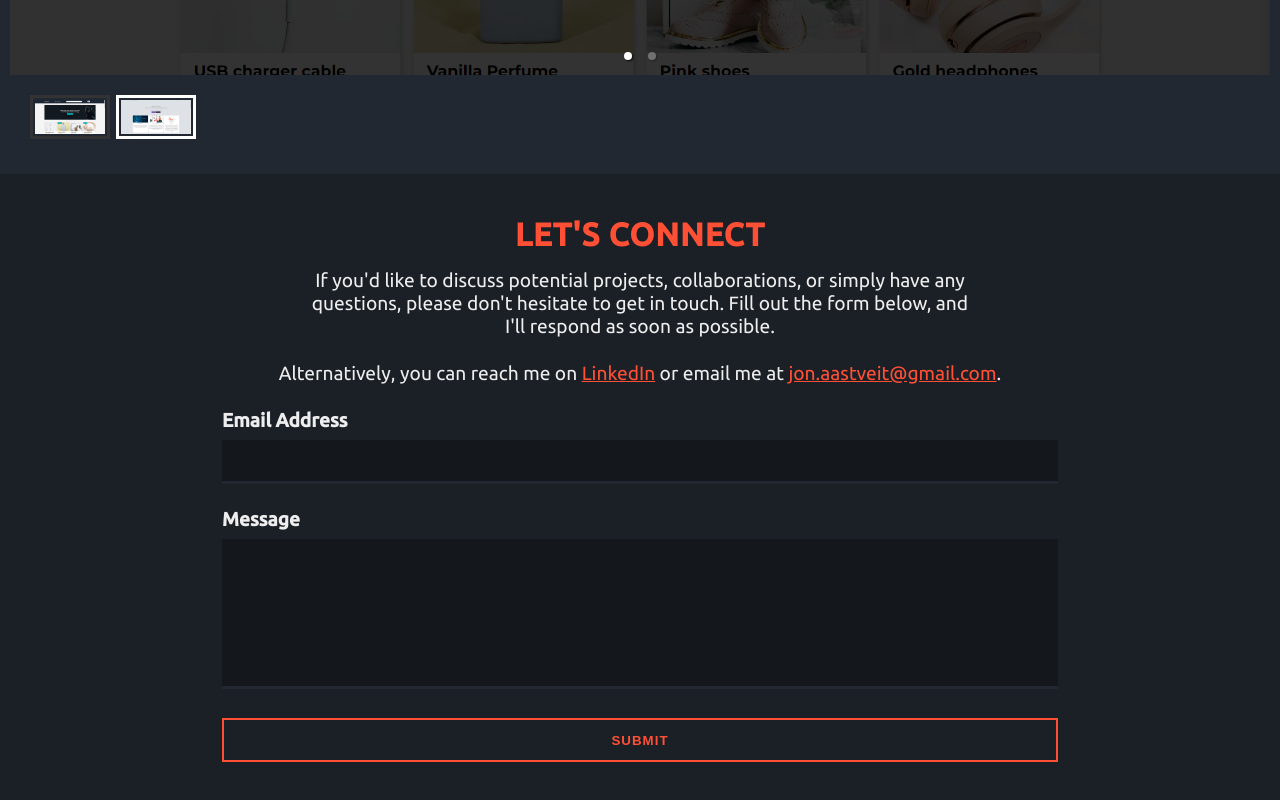
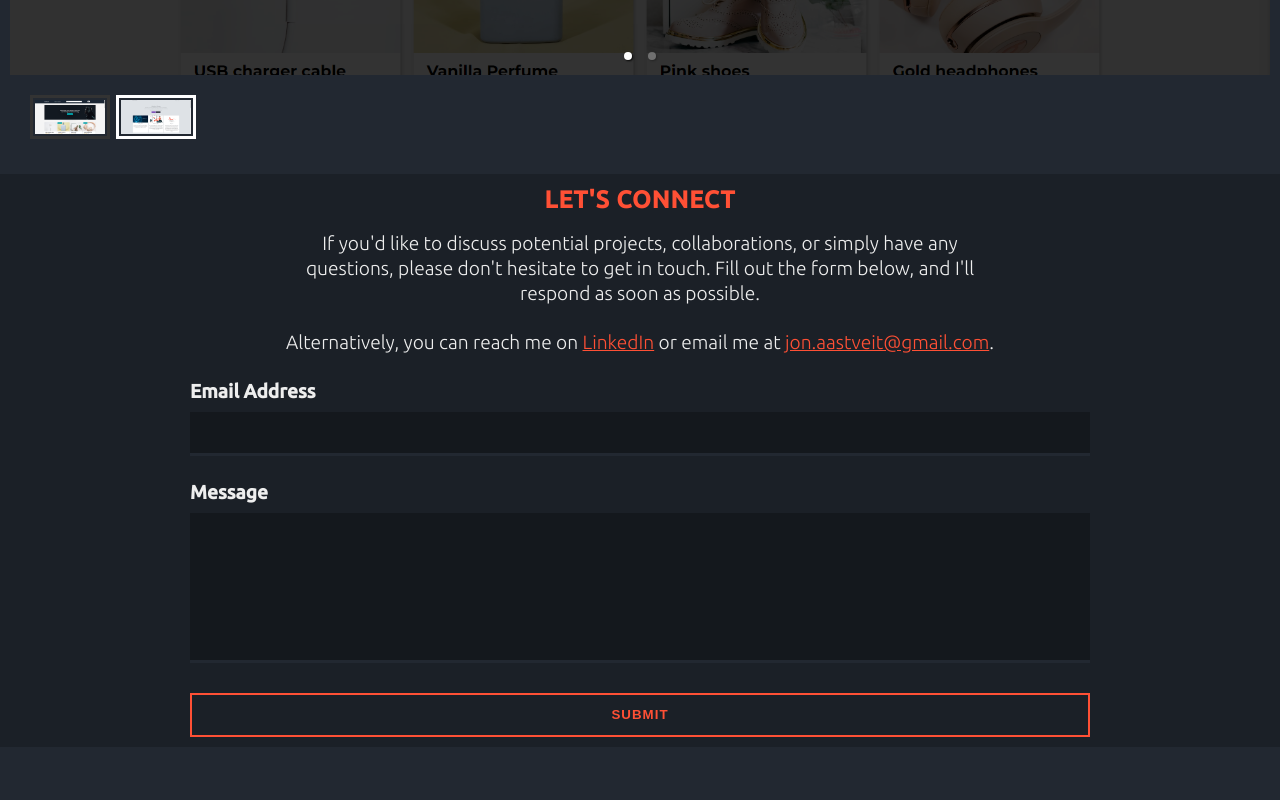
Before and after one commit to Jonast96/New_portfolio, a React (Vite) app: page / in a window 1280 px wide. Shown: the part 2275-3075 px from the top of the page. After the commit the page ends 3022 px from the top, so only its background shows below. Built offline with nearby package versions, Linux system fonts and the light colour scheme.

Commit message:
changed font

```diff
--- a/src/styles/sectionFour/sectionFour.scss
+++ b/src/styles/sectionFour/sectionFour.scss
@@ -1,11 +1,12 @@
 @import "../variables";
 .sectionFour {
   background-color: $secondaryColor;
-}
+  font-weight: 200;
+  line-height: 1.3;
+
   .contact-section {
     max-width: 900px;
     color: $textColor;
-  padding: 2rem;
     display: flex;
     flex-direction: column;
     align-items: center;
@@ -92,7 +93,7 @@
       }
     }
   }
-
+}
 // Responsive styles
 @media (min-width: 768px) {
   .contact-title {
```
Lines whose indentation alone changed are shown as unchanged.
